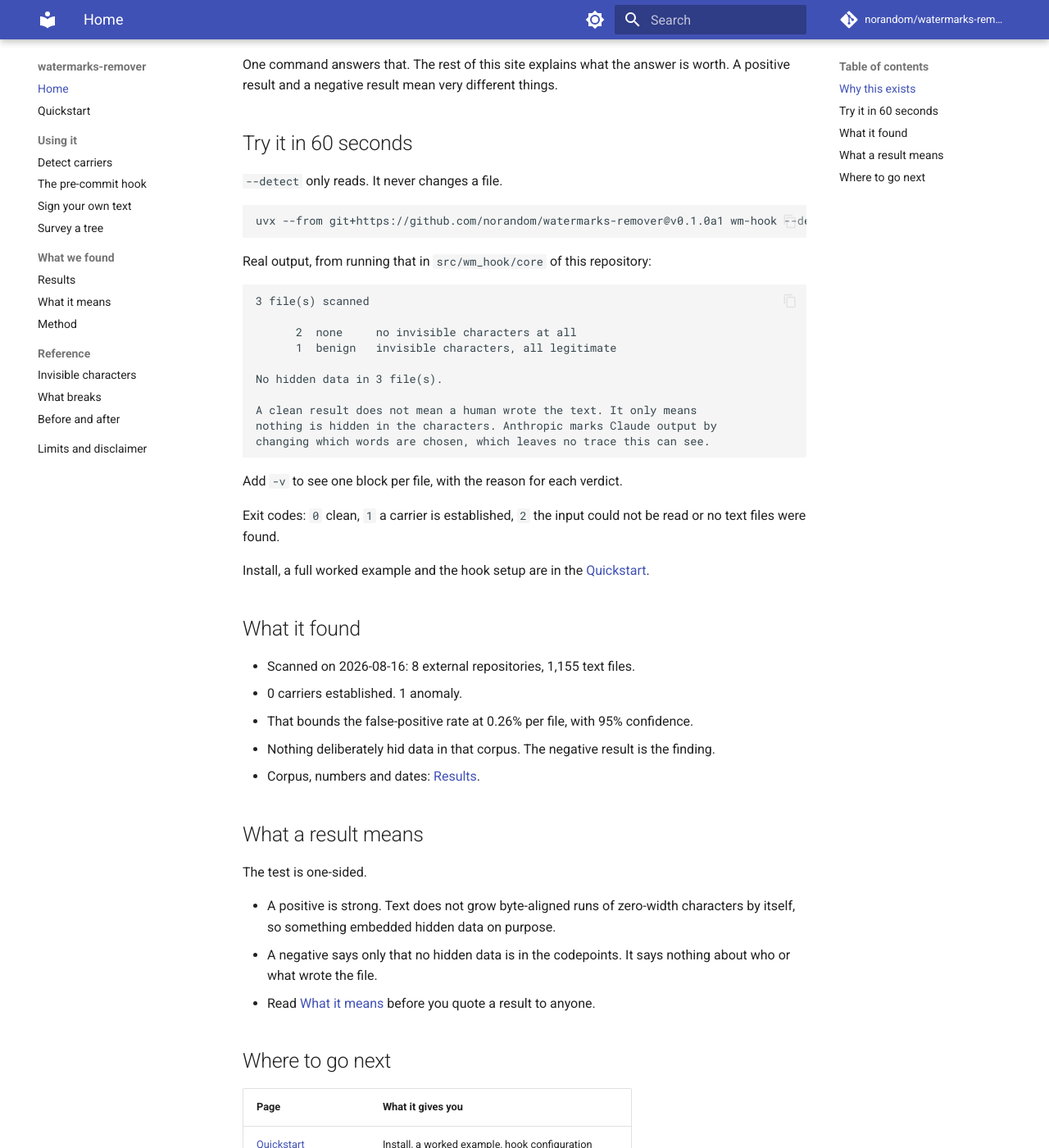
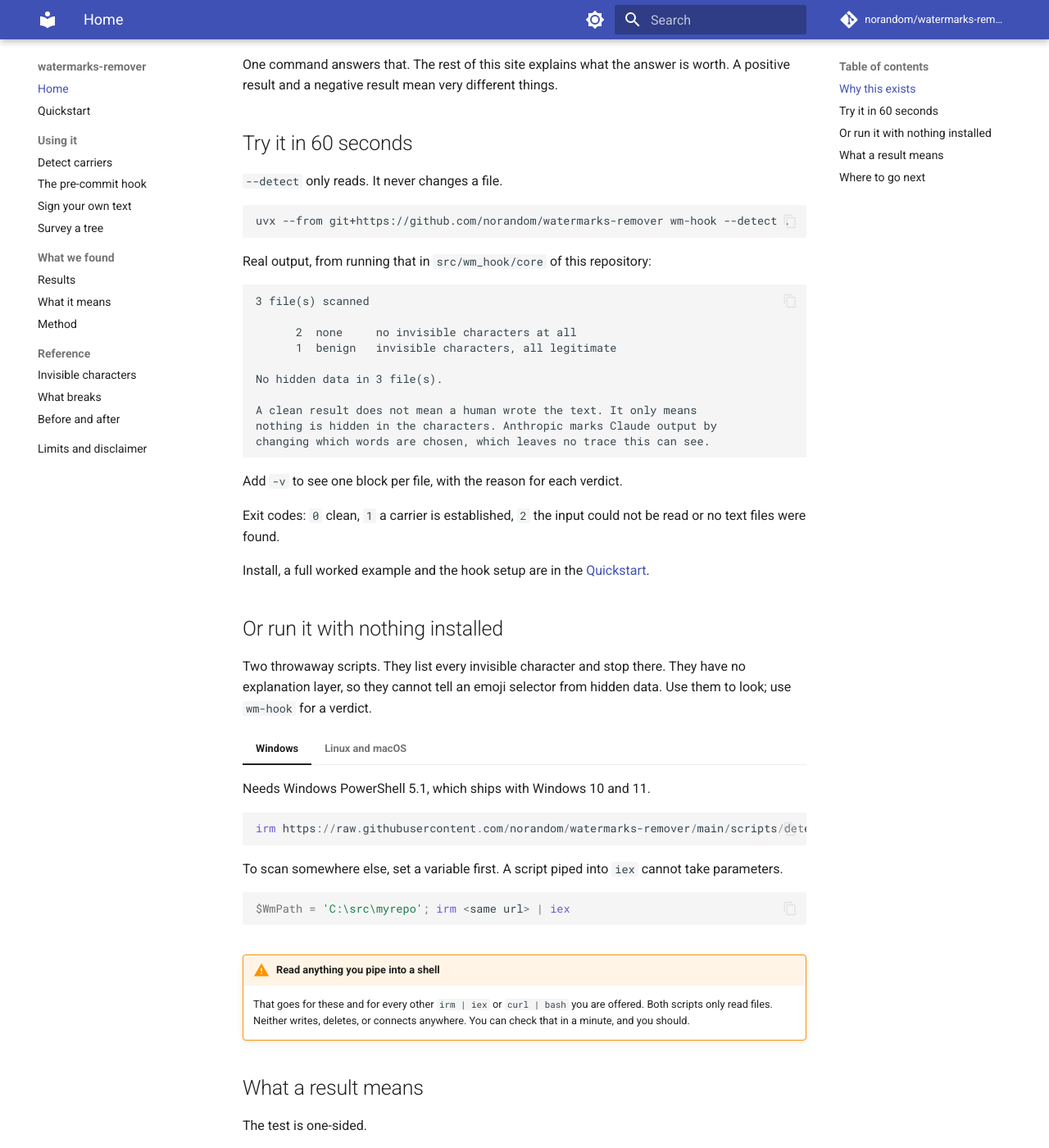
Before and after one commit to norandom/watermarks-remover, an MkDocs documentation site: the page built from docs/index.md, in a window 1280 px wide and 1400 px high, scrolled down 432 px. Shown: the whole window at 82% size. Built offline with MkDocs 1.6.1 and Material for MkDocs 9.7.7, drawn with Linux system fonts in a browser that asks for light colours; comment, search, counter and statistics services are not loaded.

Commit message:
scripts: a PowerShell detector, and install commands that track latest
detect.ps1 is the Windows counterpart to detect.sh, for the case where neither
ripgrep nor a grep with -P exists, which is the default state of a Windows box.
Pure PowerShell 5.1, which ships with Windows 10 and 11, so nothing to install.
Verified on 5.1 and on pwsh 7, and its counts match detect.sh exactly.

Three things this had to get right, none of them obvious:

  .NET regex works on UTF-16, so anything above U+FFFF needs a surrogate pair.
  [\uE0000-\uE007F] is not the tag block. PowerShell reads it as \uE000
  followed by a literal 0, which silently matches private-use U+E000 and
  reports the wrong class. It is \uDB40[\uDC00-\uDC7F].

  $text.IndexOf("`0") returns 0 for every string in existence. The string
  overload of IndexOf is culture sensitive by default and NUL is an ignorable
  character to that comparer, so the binary check matched at offset 0 always.
  Every file was classified binary and a full directory reported "0 files
  scanned". The char overload, IndexOf([char]0), is ordinal.

  `exit` is wrong in a script delivered by iex, because the code is running in
  the caller's own session and would close their shell. It sets LASTEXITCODE
  and returns.

Also fixes the same manufactured-confidence bug the Python CLI had: scanning
zero files reported "No invisible characters found". It now says nothing was
checked and returns 2.

Install commands now track the default branch instead of pinning v0.1.0a1, so a
reader gets the newest code and no page goes stale. Pinning is left to whoever
wants it, and the README says how.

pre-commit rev: stays pinned, and that is not an oversight. pre-commit caches
by rev, its value is that a team runs one version, and it warns on a mutable
reference. The release gate is rewritten to match: it checks the pre-commit
revs and the absence of placeholders, rather than demanding a version string in
every install page. The old form had already broken once, failing a release
because detect.md was rewritten to link to the quickstart rather than repeat
install instructions.

README and the docs home now lead with these two scripts in place of the
headline result. Someone arriving should be able to run something.

Co-Authored-By: Claude Opus 5 <noreply@anthropic.com>

````diff
--- a/docs/index.md
+++ b/docs/index.md
@@ -21,7 +21,7 @@ worth. A positive result and a negative result mean very different things.
 `--detect` only reads. It never changes a file.
 
 ```bash
-uvx --from git+https://github.com/norandom/watermarks-remover@v0.1.0a1 wm-hook --detect .
+uvx --from git+https://github.com/norandom/watermarks-remover wm-hook --detect .
 ```
 
 Real output, from running that in `src/wm_hook/core` of this repository:
@@ -47,14 +47,46 @@ read or no text files were found.
 Install, a full worked example and the hook setup are in the
 [Quickstart](usage/quickstart.md).
 
-## What it found
+## Or run it with nothing installed
 
-- Scanned on 2026-08-16: 8 external repositories, 1,155 text files.
-- 0 carriers established. 1 anomaly.
-- That bounds the false-positive rate at 0.26% per file, with 95% confidence.
-- Nothing deliberately hid data in that corpus. The negative result is the
-  finding.
-- Corpus, numbers and dates: [Results](experiment/baseline.md).
+Two throwaway scripts. They list every invisible character and stop there. They
+have no explanation layer, so they cannot tell an emoji selector from hidden
+data. Use them to look; use `wm-hook` for a verdict.
+
+=== "Windows"
+
+    Needs Windows PowerShell 5.1, which ships with Windows 10 and 11.
+
+    ```powershell
+    irm https://raw.githubusercontent.com/norandom/watermarks-remover/main/scripts/detect.ps1 | iex
+    ```
+
+    To scan somewhere else, set a variable first. A script piped into `iex`
+    cannot take parameters.
+
+    ```powershell
+    $WmPath = 'C:\src\myrepo'; irm <same url> | iex
+    ```
+
+=== "Linux and macOS"
+
+    Uses ripgrep, or falls back to `grep -P`.
+
+    ```bash
+    curl -fsSL https://raw.githubusercontent.com/norandom/watermarks-remover/main/scripts/detect.sh | bash
+    ```
+
+    Or with a path:
+
+    ```bash
+    curl -fsSL <same url> -o detect.sh && bash detect.sh /path/to/repo
+    ```
+
+!!! warning "Read anything you pipe into a shell"
+
+    That goes for these and for every other `irm | iex` or `curl | bash` you
+    are offered. Both scripts only read files. Neither writes, deletes, or
+    connects anywhere. You can check that in a minute, and you should.
 
 ## What a result means
 
````
Also changed, not shown: README.md (+35 -11 lines), docs/experiment/baseline.md (+1 -1 lines), docs/usage/quickstart.md (+2 -2 lines), 4 other files.
